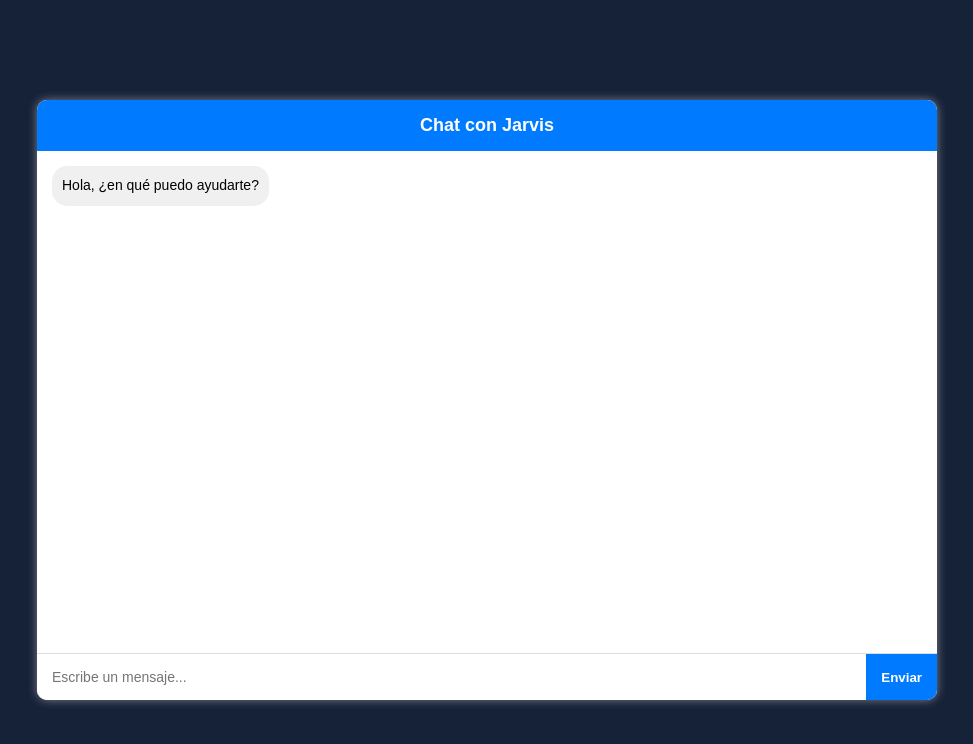
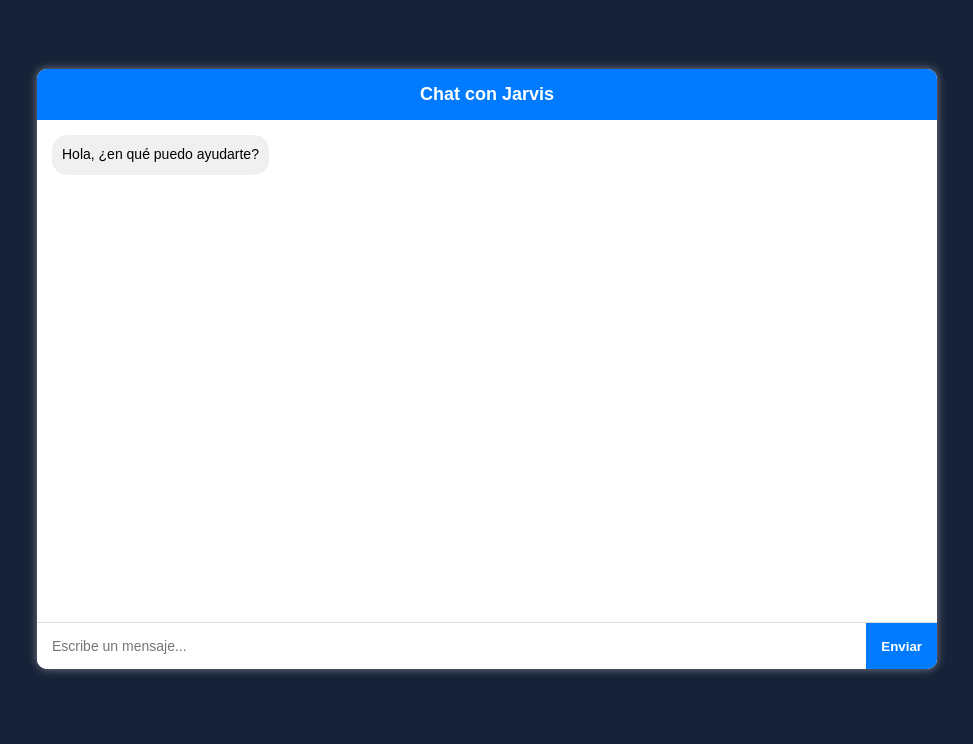
Before and after one commit to JoseLGutierrez28/IAchat, a website: page src/views/index.html in a window 1280 px wide. Shown: the whole page, without its empty margins (153-1126 px from the left). Drawn offline with Linux system fonts and the light colour scheme.

Commit message:
margen para movil chat-container, solo estaba 18px

```diff
--- a/src/css/style.css
+++ b/src/css/style.css
@@ -23,7 +23,7 @@ body {
   flex-direction: column;
   border-radius: 10px;
   overflow: hidden;
-  margin: 18px; /* pequeño margen para móviles */
+  margin: 28px 18px 90px 18px; /* pequeño margen para móviles */
 }
 
 .chat-header {
```
